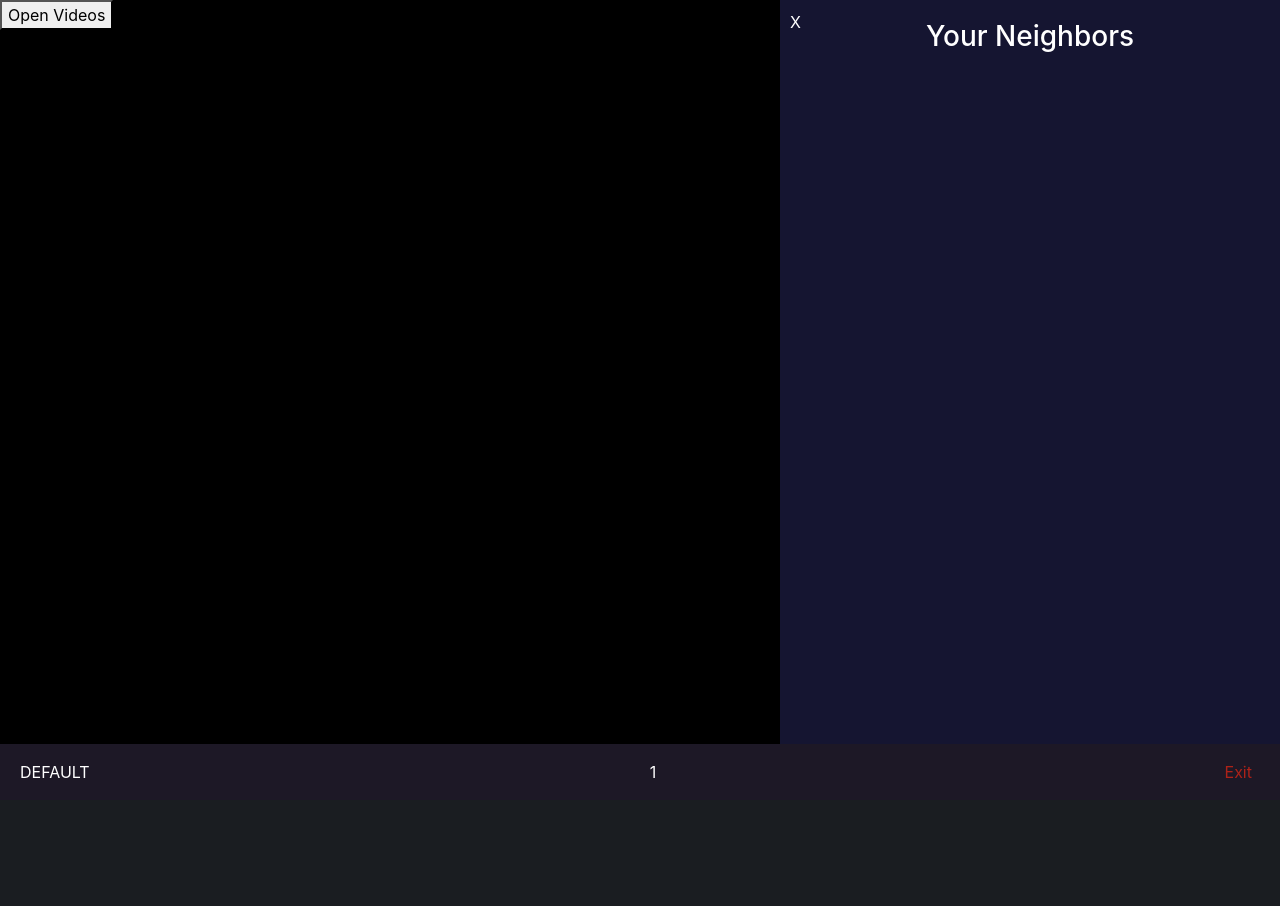
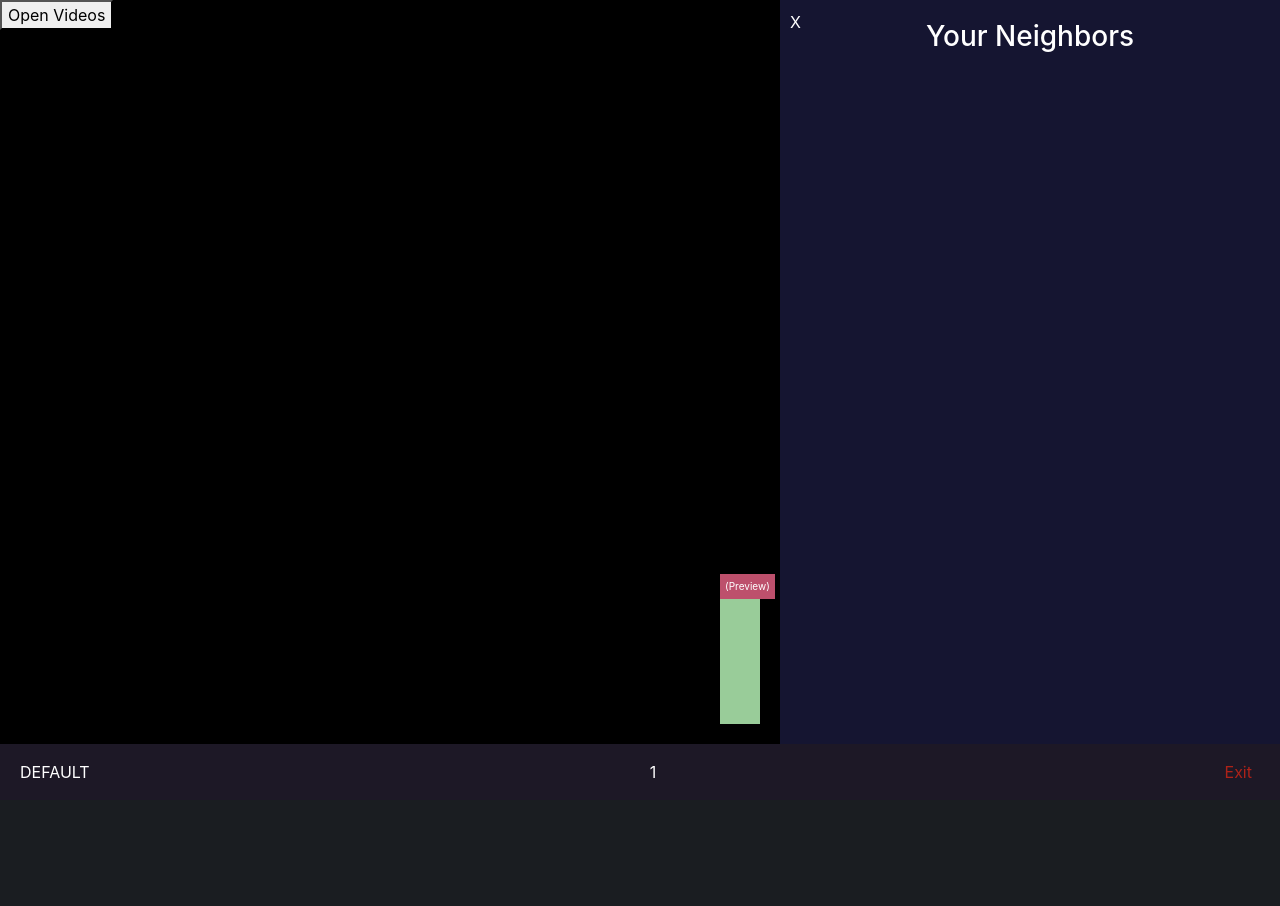
Before and after one commit to JackyFWong/shape_our_space, a Flask app: page /gather in a window 1280 px wide; the page is wider, and only the part inside the window is pictured. Run offline with Flask 2, Linux system fonts and the light colour scheme; some libraries are stand-ins or nearby versions.

Commit message:
added spot for self video preview

```diff
--- a/static/js/video_bar.js
+++ b/static/js/video_bar.js
@@ -5,6 +5,7 @@ function openBar() {
     document.getElementById("video-feed").style.padding = "20px";
     if (shift_canvas) {
         document.getElementById("screen-wrap").style.marginRight = "500px";
+        document.getElementById("personal-video").style.marginRight = "520px";
     }
 }
 
@@ -13,6 +14,7 @@ function closeBar() {
     document.getElementById("video-feed").style.padding = "0";
     if (shift_canvas) {
         document.getElementById("screen-wrap").style.marginRight = "0";
+        document.getElementById("personal-video").style.marginRight = "20px";
     }
 }
 
--- a/static/styles/main.css
+++ b/static/styles/main.css
@@ -175,3 +175,22 @@ form.items input[type="submit"]:hover {
 
     font-size: 10px;
 }
+
+.preview {
+    position: absolute;
+    right: 0px;
+    bottom: 56px;
+    margin: 20px;
+    padding: 20px;
+
+    height: 150px;
+    width: auto;
+
+    background-color: var(--c6);
+    transition: 0.5s;
+}
+
+.preview video {
+    height: 100%;
+    width: auto;
+}
--- a/templates/pages/gather.html
+++ b/templates/pages/gather.html
@@ -34,6 +34,11 @@
     </div>
 </div>
 
+<div id="personal-video" class="preview">
+    <p class="name-bar">(Preview)</p>
+    <!-- Add video preview here -->
+</div>
+
 
 <nav id="bottom-nav" class="navbar navbar-expand-md fixed-bottom main-bar">
     <span class="navbar-text" id="username">
```
